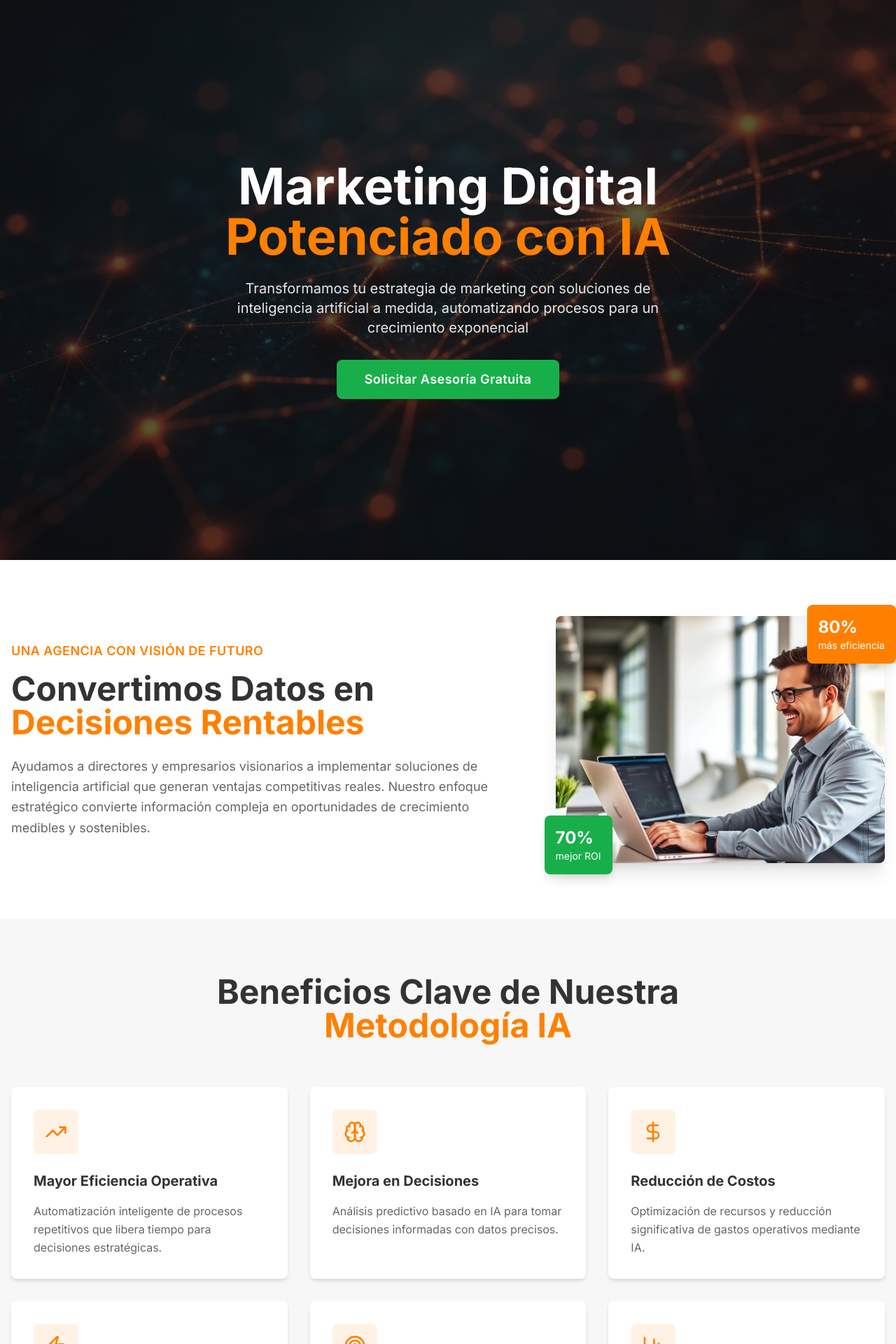
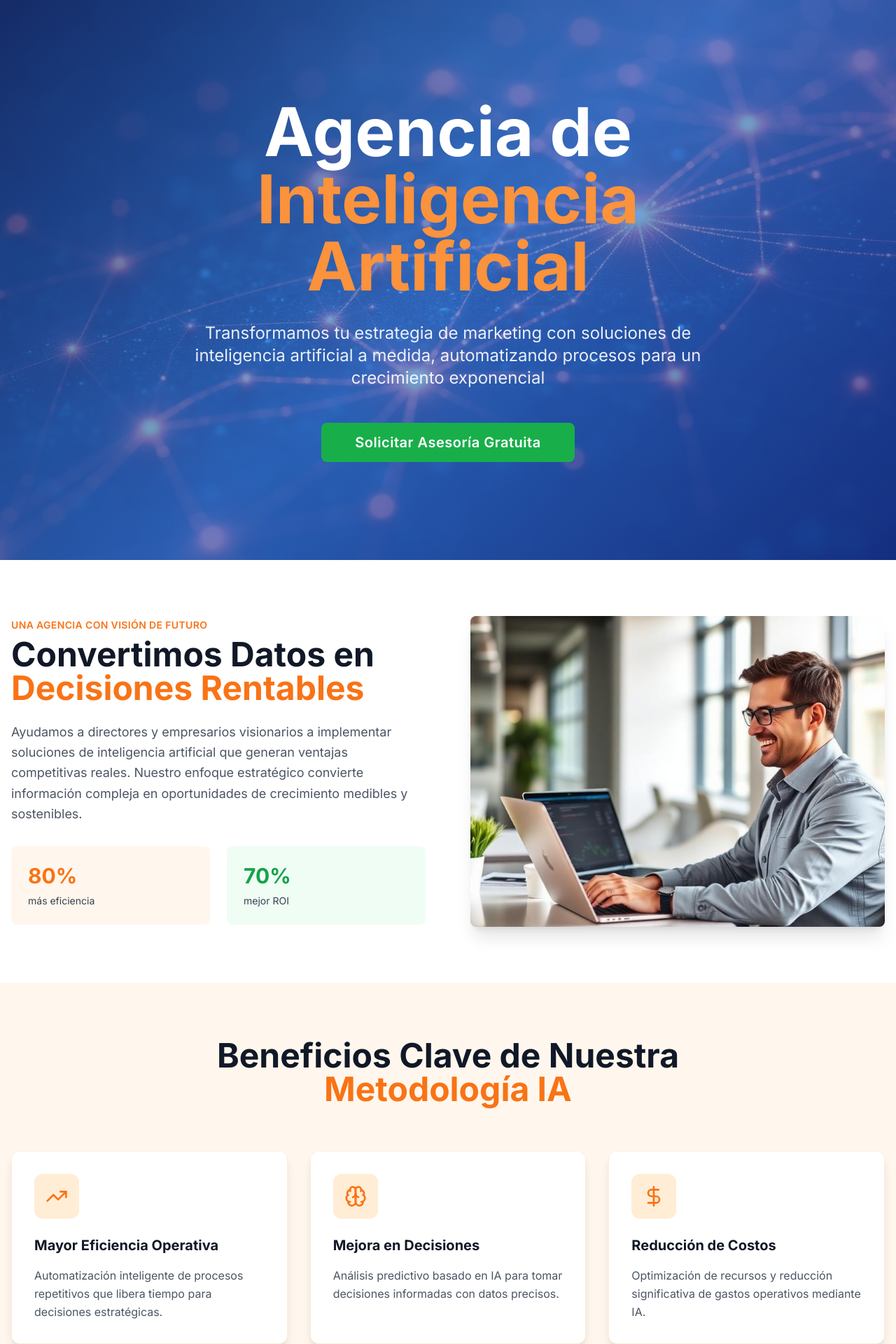
Before and after one commit to edinsonkaly/proyectosweb, a React (Vite) app: page / in a window 1280 px wide. Shown: the top 1920 px of the page at 70% size. Built offline with nearby package versions, Linux system fonts and the light colour scheme.

Commit message:
Refine design based on image
Adjust the design of the landing page to better match the provided image.

```diff
--- a/src/components/BenefitsSection.tsx
+++ b/src/components/BenefitsSection.tsx
@@ -42,12 +42,12 @@ const benefits = [
 
 const BenefitsSection = () => {
   return (
-    <section className="py-20 bg-muted">
+    <section className="py-20 bg-orange-50">
       <div className="container mx-auto px-4">
         <div className="text-center mb-16">
-          <h2 className="text-3xl md:text-4xl lg:text-5xl font-bold text-foreground mb-4">
+          <h2 className="text-4xl md:text-5xl font-bold text-gray-900 mb-4">
             Beneficios Clave de Nuestra
-            <span className="block text-accent">Metodología IA</span>
+            <span className="block text-orange-500">Metodología IA</span>
           </h2>
         </div>
 
@@ -55,17 +55,17 @@ const BenefitsSection = () => {
           {benefits.map((benefit, index) => (
             <div
               key={index}
-              className="bg-background p-8 rounded-lg shadow-md hover:shadow-lg transition-shadow duration-300"
+              className="bg-white p-8 rounded-xl shadow-lg hover:shadow-xl transition-shadow duration-300 border border-orange-100"
             >
-              <div className="flex items-center justify-center w-16 h-16 bg-accent/10 rounded-lg mb-6">
-                <benefit.icon className="w-8 h-8 text-accent" />
+              <div className="flex items-center justify-center w-16 h-16 bg-orange-100 rounded-xl mb-6">
+                <benefit.icon className="w-8 h-8 text-orange-500" />
               </div>
 
-              <h3 className="text-xl font-bold text-foreground mb-4">
+              <h3 className="text-xl font-bold text-gray-900 mb-4">
                 {benefit.title}
               </h3>
 
-              <p className="text-muted-foreground leading-relaxed">
+              <p className="text-gray-600 leading-relaxed">
                 {benefit.description}
               </p>
             </div>
--- a/src/components/HeroSection.tsx
+++ b/src/components/HeroSection.tsx
@@ -3,30 +3,32 @@ import heroBackground from "@/assets/hero-bg.jpg";
 
 const HeroSection = () => {
   return (
-    <section className="relative min-h-screen flex items-center justify-center bg-primary">
+    <section className="relative min-h-screen flex items-center justify-center" style={{
+      background: 'linear-gradient(135deg, #1e3a8a 0%, #3b82f6 50%, #1e40af 100%)'
+    }}>
       {/* Background Image */}
       <div
-        className="absolute inset-0 bg-cover bg-center bg-no-repeat"
+        className="absolute inset-0 bg-cover bg-center bg-no-repeat opacity-30"
         style={{ backgroundImage: `url(${heroBackground})` }}
       />
-      {/* Dark Overlay */}
-      <div className="absolute inset-0 bg-primary/70" />
 
       {/* Content */}
-      <div className="relative z-10 text-center px-4 max-w-4xl mx-auto">
-        <h1 className="text-4xl md:text-6xl lg:text-7xl font-bold text-white mb-6 leading-tight">
-          Marketing Digital
-          <span className="block text-accent">Potenciado con IA</span>
+      <div className="relative z-10 text-center px-4 max-w-6xl mx-auto">
+        <div className="max-w-4xl mx-auto">
+          <h1 className="text-5xl md:text-7xl lg:text-8xl font-bold text-white mb-8 leading-tight">
+            Agencia de
+            <span className="block text-orange-400">Inteligencia Artificial</span>
           </h1>
 
-        <p className="text-lg md:text-xl text-white/90 mb-8 max-w-2xl mx-auto leading-relaxed">
+          <p className="text-xl md:text-2xl text-white/90 mb-12 max-w-3xl mx-auto leading-relaxed">
             Transformamos tu estrategia de marketing con soluciones de inteligencia artificial a medida,
             automatizando procesos para un crecimiento exponencial
           </p>
 
-        <Button variant="cta" size="xl" className="text-lg">
+          <Button variant="cta" size="xl" className="text-xl px-12 py-6">
             Solicitar Asesoría Gratuita
           </Button>
+        </div>
       </div>
     </section>
   );
--- a/src/components/VisionSection.tsx
+++ b/src/components/VisionSection.tsx
@@ -2,46 +2,46 @@ import professionalImage from "@/assets/professional.jpg";
 
 const VisionSection = () => {
   return (
-    <section className="py-20 bg-background">
+    <section className="py-20 bg-white">
       <div className="container mx-auto px-4">
-        <div className="grid grid-cols-1 lg:grid-cols-5 gap-12 items-center">
-          {/* Left Column - 60% */}
-          <div className="lg:col-span-3">
-            <p className="text-accent text-lg font-semibold mb-4 uppercase tracking-wide">
+        <div className="grid grid-cols-1 lg:grid-cols-2 gap-16 items-center">
+          {/* Left Column */}
+          <div>
+            <p className="text-orange-500 text-sm font-semibold mb-2 uppercase tracking-wide">
               Una Agencia con Visión de Futuro
             </p>
 
-            <h2 className="text-3xl md:text-4xl lg:text-5xl font-bold text-foreground mb-6 leading-tight">
+            <h2 className="text-4xl md:text-5xl font-bold text-gray-900 mb-6 leading-tight">
               Convertimos Datos en
-              <span className="block text-accent">Decisiones Rentables</span>
+              <span className="block text-orange-500">Decisiones Rentables</span>
             </h2>
 
-            <p className="text-muted-foreground text-lg leading-relaxed">
+            <p className="text-gray-600 text-lg leading-relaxed mb-8">
               Ayudamos a directores y empresarios visionarios a implementar soluciones de
               inteligencia artificial que generan ventajas competitivas reales. Nuestro enfoque
               estratégico convierte información compleja en oportunidades de crecimiento medibles
               y sostenibles.
             </p>
+
+            <div className="grid grid-cols-2 gap-6">
+              <div className="bg-orange-50 p-6 rounded-lg">
+                <div className="text-3xl font-bold text-orange-500 mb-2">80%</div>
+                <div className="text-gray-700 text-sm">más eficiencia</div>
+              </div>
+              <div className="bg-green-50 p-6 rounded-lg">
+                <div className="text-3xl font-bold text-green-600 mb-2">70%</div>
+                <div className="text-gray-700 text-sm">mejor ROI</div>
+              </div>
+            </div>
           </div>
 
-          {/* Right Column - 40% */}
-          <div className="lg:col-span-2 relative">
+          {/* Right Column */}
+          <div className="relative">
             <img
               src={professionalImage}
               alt="Profesional trabajando con IA"
               className="rounded-lg shadow-xl w-full h-auto"
             />
-
-            {/* Floating Stats */}
-            <div className="absolute -top-4 -right-4 bg-accent text-accent-foreground p-4 rounded-lg shadow-lg">
-              <div className="text-2xl font-bold">80%</div>
-              <div className="text-sm">más eficiencia</div>
-            </div>
-
-            <div className="absolute -bottom-4 -left-4 bg-success text-success-foreground p-4 rounded-lg shadow-lg">
-              <div className="text-2xl font-bold">70%</div>
-              <div className="text-sm">mejor ROI</div>
-            </div>
           </div>
         </div>
       </div>
```
Lines whose indentation alone changed are shown as unchanged.
